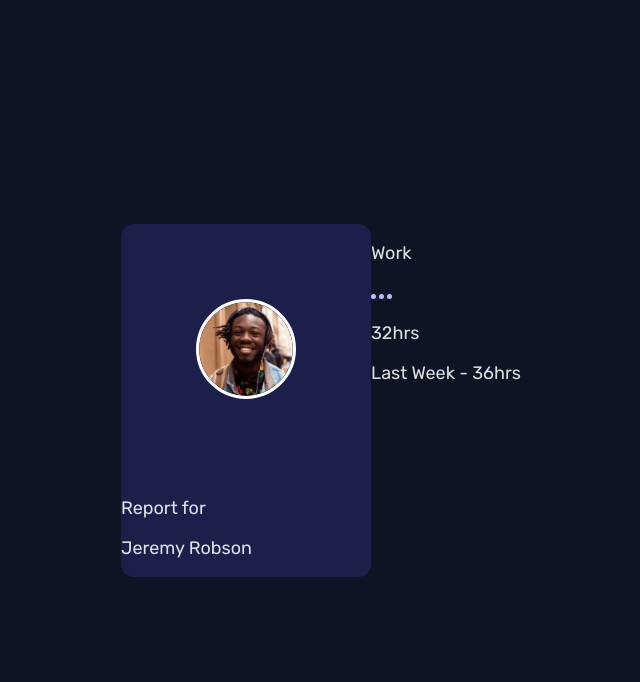
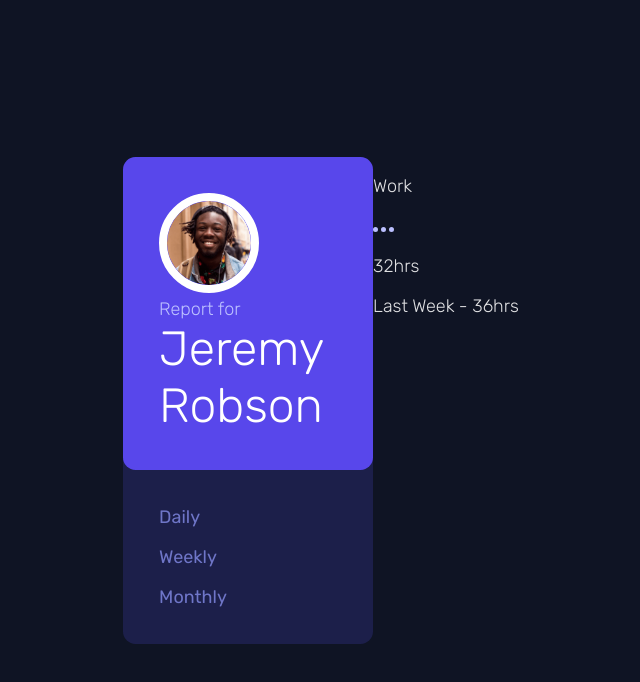
Before and after one commit to mahiv87/chrono-dash, a React (Vite) app: page / in a window 1280 px wide. Shown: the top 682 px of the page, without its empty margins (319-959 px from the left). Built offline with nearby package versions, Linux system fonts and the light colour scheme.

Commit message:
active status

```diff
--- a/src/components/UserComponent/UserComponent.jsx
+++ b/src/components/UserComponent/UserComponent.jsx
@@ -1,12 +1,29 @@
 import styles from '../UserComponent/UserComponent.module.css';
 import avatar from '../../images/image-jeremy.png';
+import { useState } from 'react';
 
 function UserComponent() {
+	const [isActive, setIsActive] = useState(false);
+
 	return (
 		<div className={styles.container}>
-			<img src={avatar} alt="User avatar" className={styles.avatar} />
-			<p>Report for</p>
-			<p>Jeremy Robson</p>
+			<div className={styles.userContainer}>
+				<img src={avatar} alt="User avatar" className={styles.avatar} />
+				<div className={styles.userInfo}>
+					<p>Report for</p>
+					<p className={styles.name}>Jeremy Robson</p>
+				</div>
+			</div>
+			<div className={styles.periodic}>
+				<p
+					className={isActive ? styles.active : ''}
+					onClick={() => setIsActive(!isActive)}
+				>
+					Daily
+				</p>
+				<p>Weekly</p>
+				<p>Monthly</p>
+			</div>
 		</div>
 	);
 }
--- a/src/components/UserComponent/UserComponent.module.css
+++ b/src/components/UserComponent/UserComponent.module.css
@@ -1,10 +1,47 @@
 .container {
-	background: hsl(235, 46%, 20%);
+	width: 250px;
+	background-color: hsl(235, 46%, 20%);
 	border-radius: 0.7rem;
 }
 
-.avatar {
-	scale: 0.4;
+.userContainer {
+	background-color: hsl(246, 80%, 60%);
+	border-radius: 0.7rem;
+	padding: 2rem;
+}
+
+.userContainer .avatar {
+	width: 84px;
 	border: 8px solid white;
 	border-radius: 50%;
 }
+
+.userInfo p {
+	color: hsl(236, 100%, 87%);
+	margin: 0;
+}
+
+.userInfo .name {
+	font-size: 48px;
+	color: white;
+}
+
+.periodic {
+	padding: 1rem;
+}
+
+.periodic p {
+	color: hsl(235, 45%, 61%);
+	font-weight: 400;
+	margin: 1rem;
+	cursor: pointer;
+	transition: all 150ms ease-in-out;
+}
+
+.periodic p:hover {
+	color: white;
+}
+
+.periodic .active {
+	color: white;
+}
--- a/src/index.css
+++ b/src/index.css
@@ -3,8 +3,7 @@
 :root {
 	font-family: 'Rubik', sans-serif;
 	font-size: 18px;
-
-	color-scheme: light dark;
+	font-weight: 300;
 	color: rgba(255, 255, 255, 0.87);
 	background-color: hsl(226, 43%, 10%);
 
```
